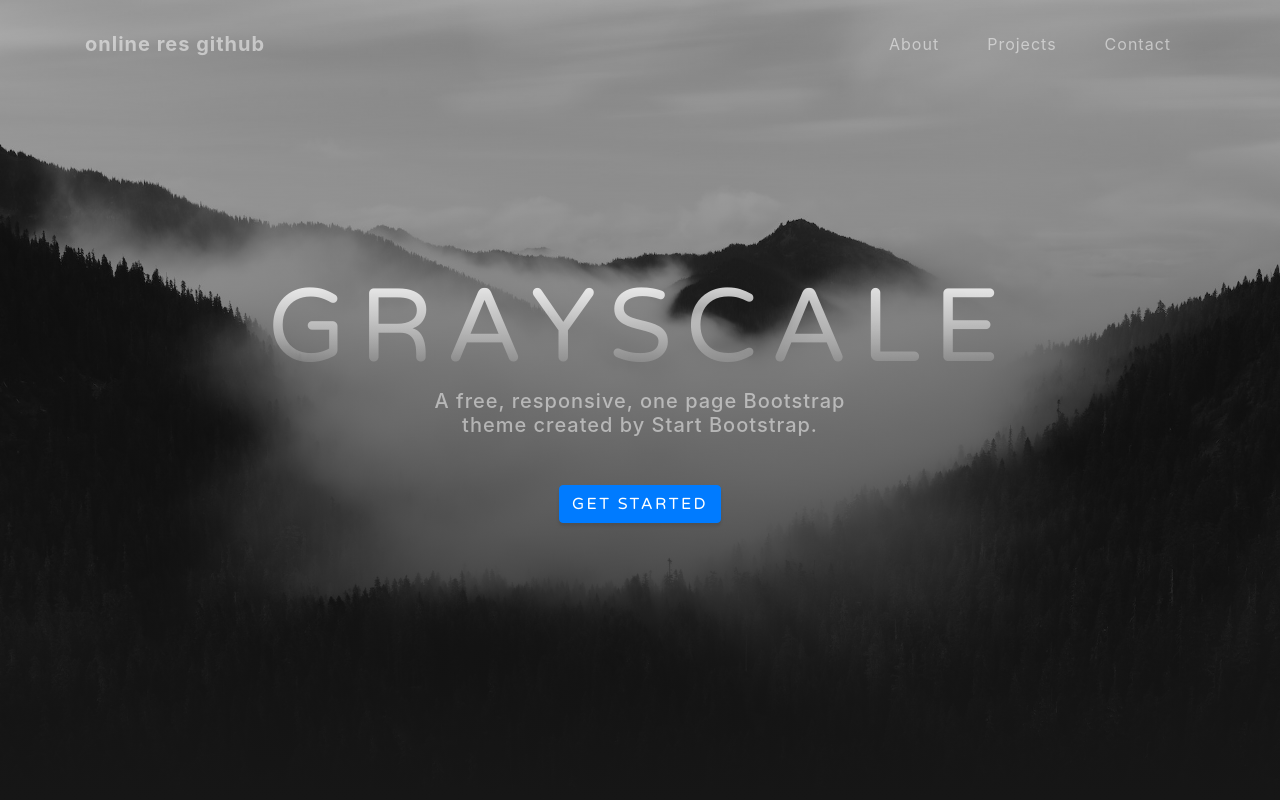
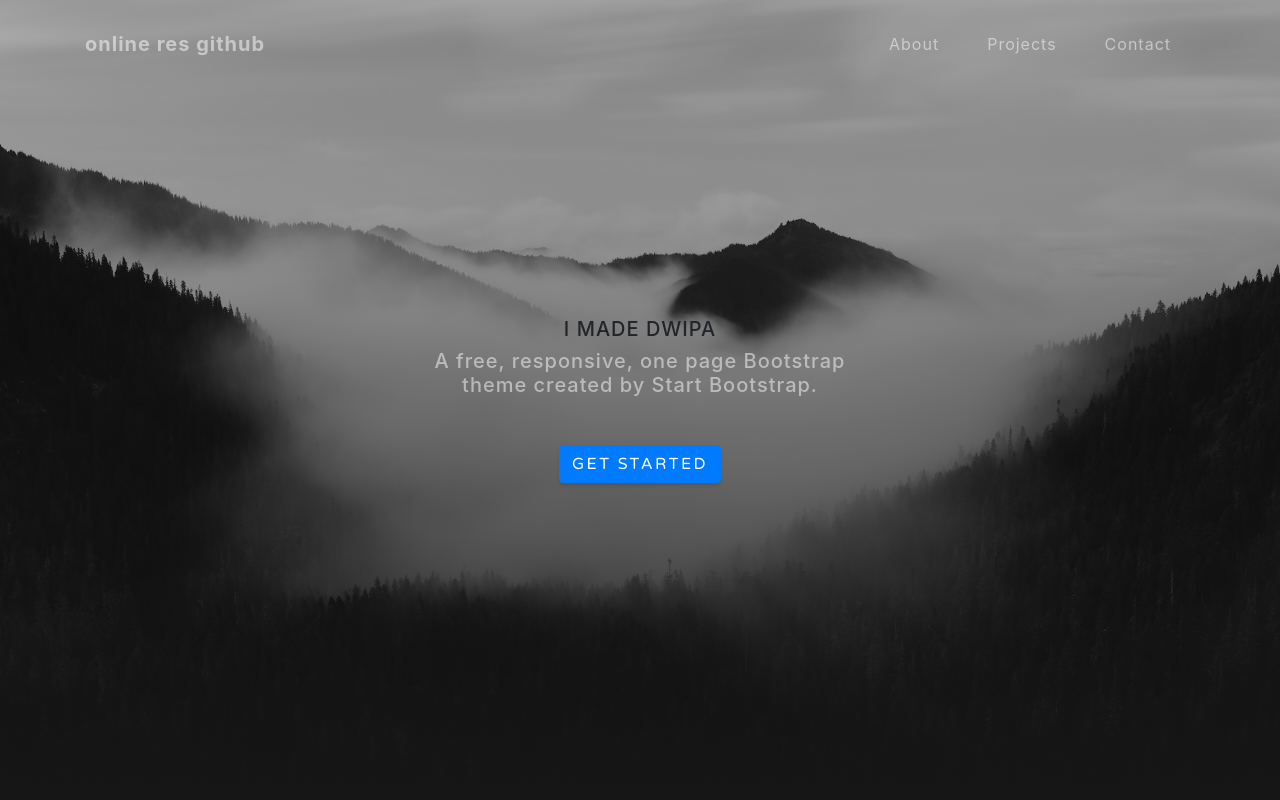
Before and after one commit to imahayana/resume, a website with bundled scripts: page index.html in a window 1280 px wide. Shown: the top 800 px of the page. Built offline with nearby package versions, Linux system fonts and the light colour scheme.

Commit message:
font size

```diff
--- a/index.html
+++ b/index.html
@@ -53,7 +53,7 @@
   <header class="masthead">
     <div class="container d-flex h-100 align-items-center">
       <div class="mx-auto text-center">
-        <h1 class="mx-auto my-0 text-uppercase">Grayscale</h1>
+        <h2 class="mx-auto my-0 text-uppercase">I Made Dwipa</h2>
         <h2 class="text-white-50 mx-auto mt-2 mb-5">A free, responsive, one page Bootstrap theme created by Start Bootstrap.</h2>
         <a href="#about" class="btn btn-primary js-scroll-trigger">Get Started</a>
       </div>
```
Also changed, not shown: 1 other file.
